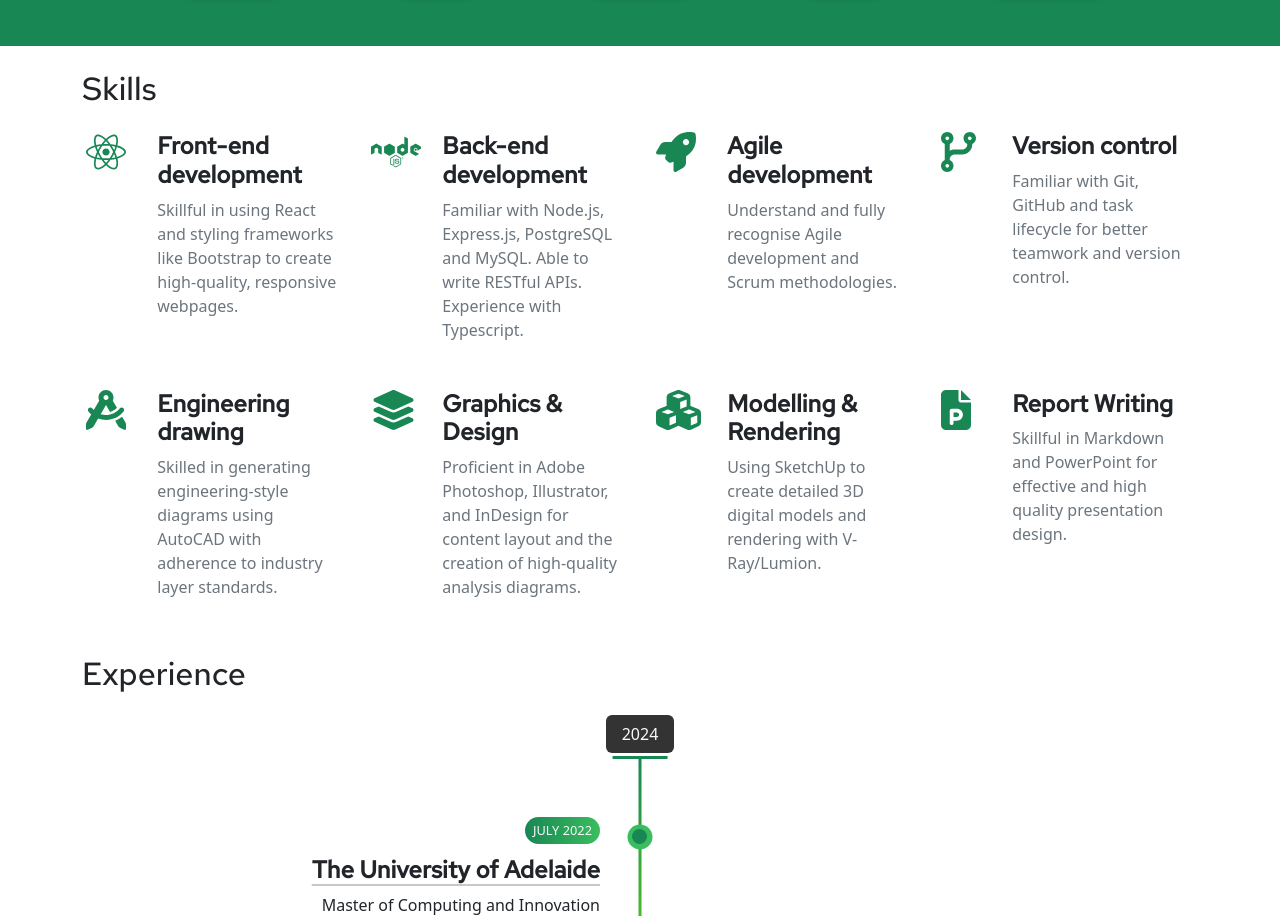
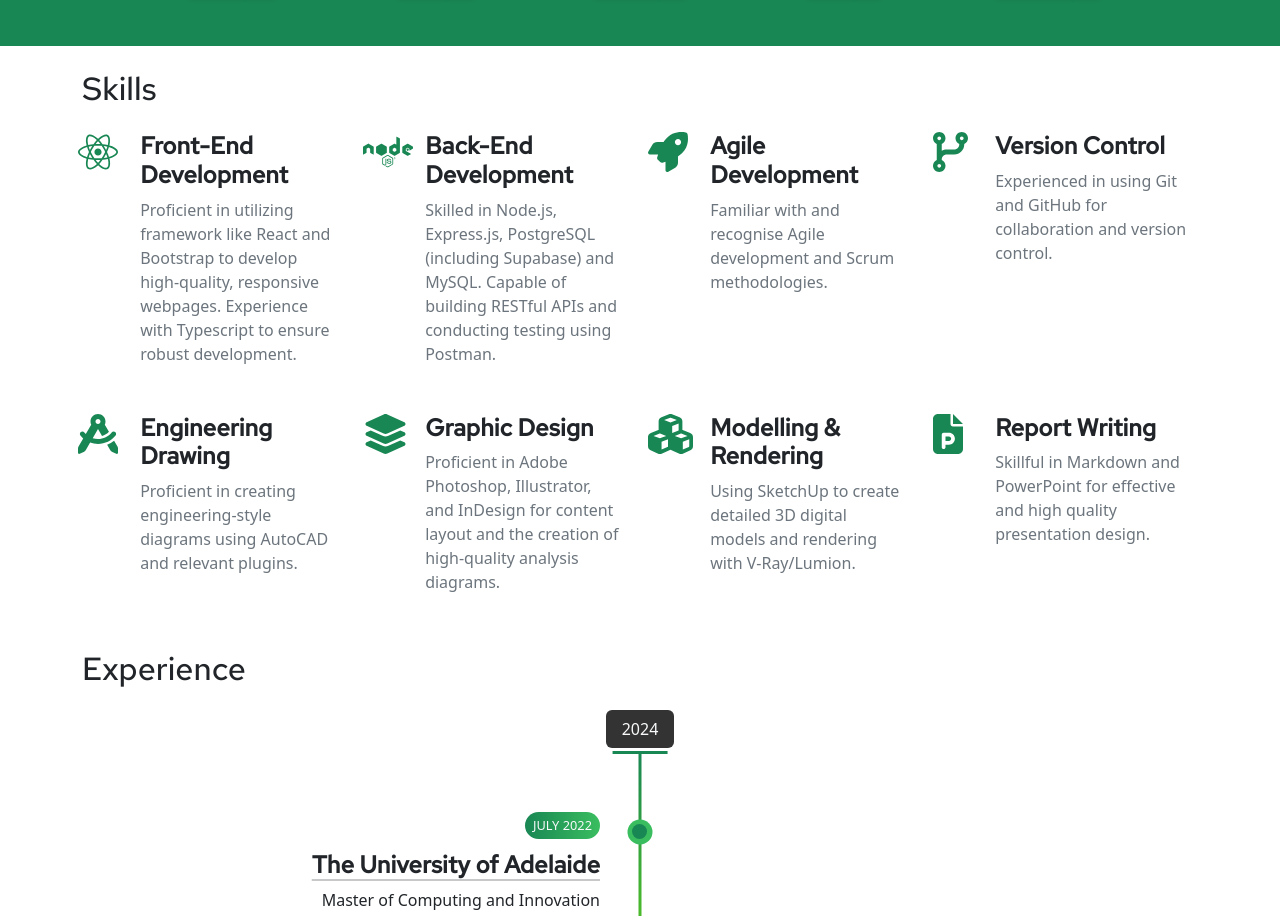
Before and after one commit to LucasSuL/my-personal-website, a React (Create React App) app: page / in a window 1280 px wide. Shown: the part 1527-2443 px from the top of the page. Built offline with nearby package versions, Linux system fonts and the light colour scheme; no server answers.

Commit message:
add: animate Home

```diff
--- /dev/null
+++ b/src/assets/js/animateHome.js
@@ -0,0 +1,18 @@
+export function animateHome() {
+  document.addEventListener("DOMContentLoaded", function () {
+    const firstParagraph = document.getElementsByClassName("cust-hero-body");
+    const secondParagraph = document.getElementsByClassName("cust-hero-badge");
+
+    // Trigger animation for the first paragraph
+    setTimeout(function () {
+      firstParagraph.style.opacity = "1";
+      firstParagraph.style.transform = "translateY(0)";
+    }, 300);
+
+    // Trigger animation for the second paragraph
+    setTimeout(function () {
+      secondParagraph.style.opacity = "1";
+      secondParagraph.style.transform = "translateY(0)";
+    }, 1100); // Adjust timing as needed
+  });
+}
--- a/src/assets/js/useScrollAppearEffect.js
+++ b/src/assets/js/useScrollAppearEffect.js
@@ -2,7 +2,7 @@ import { useState, useEffect } from "react";
 
 const useScrollAppearEffect = ({ id, name }) => {
   const [opacity, setOpacity] = useState(0);
-  const [translateY, setTranslateY] = useState(30);
+  const [translateY, setTranslateY] = useState(60);
   const [hasAppeared, setHasAppeared] = useState(false);
 
   const handleScroll = () => {
@@ -16,17 +16,7 @@ const useScrollAppearEffect = ({ id, name }) => {
       maxOffset
     );
 
-    // //for test
-    // if (id === "skills") {
-    //     const scrollPosition = window.scrollY;
-    //     console.log(Math.floor(scrollPosition), Math.floor(pos))
-    // }
-
     if (!hasAppeared && pos < screenHeight - offset) {
-      // if (id === "skills") {
-      //     console.log("Triggered:" + pos, offset)
-      // }
-
       // Only perform the effect once when scroll position exceeds a certain value (e.g., 400)
       setHasAppeared(true);
 
@@ -48,7 +38,7 @@ const useScrollAppearEffect = ({ id, name }) => {
   const appearStyle = {
     opacity,
     transform: `translateY(${translateY}px)`,
-    transition: "opacity 0.5s, transform 0.5s",
+    transition: "opacity 0.8s, transform 0.8s",
   };
 
   return appearStyle;
--- a/src/components/elements/SkillCard.js
+++ b/src/components/elements/SkillCard.js
@@ -2,16 +2,16 @@ import React from "react";
 
 export default function SkillCard({ name, icon, description }) {
   return (
-    <div class="col-lg-3 col-sm-6 col-12 g-0">
+    <div class="col-lg-3 col-sm-6 col-12 g-0 ps-2">
       <div class="card mb-3 border-0">
         <div class="row g-0">
-          <div class="col-lg-3 col-2 text-success">
+          <div class="col-lg-2 col-2 text-success m-0">
             <img
-              class={`rounded-start p-3 fs-1 fa-solid ${icon}`}
+              class={`rounded-start py-3 p-0 fs-1 fa-solid  ${icon}`}
               alt={`${name} logo`}
             ></img>
           </div>
-          <div class="col-lg-9 col-10">
+          <div class="col-lg-10 col-10 pe-1">
             <div class="card-body">
               <h5 class="card-title fw-bold fs-4 text-header">{name}</h5>
               <p class="card-text fs-6 text-secondary">{description}</p>
--- a/src/components/layout/Home.js
+++ b/src/components/layout/Home.js
@@ -1,12 +1,19 @@
-import React from "react";
+import React, {useEffect} from "react";
+import { animateHome } from "../../assets/js/animateHome";
 
 import Navbar from "../elements/Navbar";
 import { useEnlargeBackImg } from "../../assets/js/useEnlargeBackImg";
 
 import "../../styles/hero.css";
 
+
 export default function Hero() {
   const backgroundSize = useEnlargeBackImg();
+
+  useEffect(() => {
+    animateHome();
+    console.log(1111111111)
+  }, []);
 
   return (
     <div>
@@ -17,9 +24,13 @@ export default function Hero() {
       >
         <div
           class="container"
+          id="cust-hero-id"
           style={{ maxWidth: "1400px", paddingTop: "80px" }}
         >
-          <div class="container m-0 p-0 text-white d-flex flex-column justify-content-between cust-hero-body">
+          <div
+            class="container m-0 p-0 text-white d-flex flex-column justify-content-between cust-hero-body"
+            // style={appearStyleHomeText}
+          >
             <div class="row"></div>
             <div class="row m-0 ">
               <p>I'm a</p>
@@ -32,7 +43,10 @@ export default function Hero() {
             </div>
             <div class="row"></div>
           </div>
-          <div class="container d-flex justify-content-evenly w-75 cust-hero-badge">
+          <div
+            class="container d-flex justify-content-evenly w-75 cust-hero-badge"
+            // style={appearStyleHomeBadge}
+          >
             <a
               href="https://www.linkedin.com/in/lucas-su-758b4b10a/"
               target="_blank"
--- a/src/data.json
+++ b/src/data.json
@@ -29,32 +29,32 @@
   ],
   "skills": [
     {
-      "name": "Front-end development",
+      "name": "Front-End Development",
       "icon": "fa-brands fa-react",
-      "description": "Skillful in using React and styling frameworks like Bootstrap to create high-quality, responsive webpages."
+      "description": "Proficient in utilizing framework like React and Bootstrap to develop high-quality, responsive webpages. Experience with Typescript to ensure robust development."
     },
     {
-      "name": "Back-end development",
+      "name": "Back-End Development",
       "icon": "fa-brands fa-node",
-      "description": "Familiar with Node.js, Express.js, PostgreSQL and MySQL. Able to write RESTful APIs. Experience with Typescript."
+      "description": "Skilled in Node.js, Express.js, PostgreSQL (including Supabase) and MySQL. Capable of building RESTful APIs and conducting testing using Postman."
     },
     {
-      "name": "Agile development",
+      "name": "Agile Development",
       "icon": "fas fa-rocket",
-      "description": "Understand and fully recognise Agile development and Scrum methodologies."
+      "description": "Familiar with and recognise Agile development and Scrum methodologies."
     },
     {
-      "name": "Version control",
+      "name": "Version Control",
       "icon": "fa-solid fa-code-branch",
-      "description": "Familiar with Git, GitHub and task lifecycle for better teamwork and version control."
+      "description": "Experienced in using Git and GitHub for collaboration and version control."
     },
     {
-      "name": "Engineering drawing",
+      "name": "Engineering Drawing",
       "icon": "fa-compass-drafting",
-      "description": "Skilled in generating engineering-style diagrams using AutoCAD with adherence to industry layer standards."
+      "description": "Proficient in creating engineering-style diagrams using AutoCAD and relevant plugins."
     },
     {
-      "name": "Graphics & Design",
+      "name": "Graphic Design",
       "icon": "fa-layer-group",
       "description": "Proficient in Adobe Photoshop, Illustrator, and InDesign for content layout and the creation of high-quality analysis diagrams."
     },
```
Also changed, not shown: src/styles/hero.css (+8 -0 lines), 2 other files (tests, documents, lock files or other folders).
